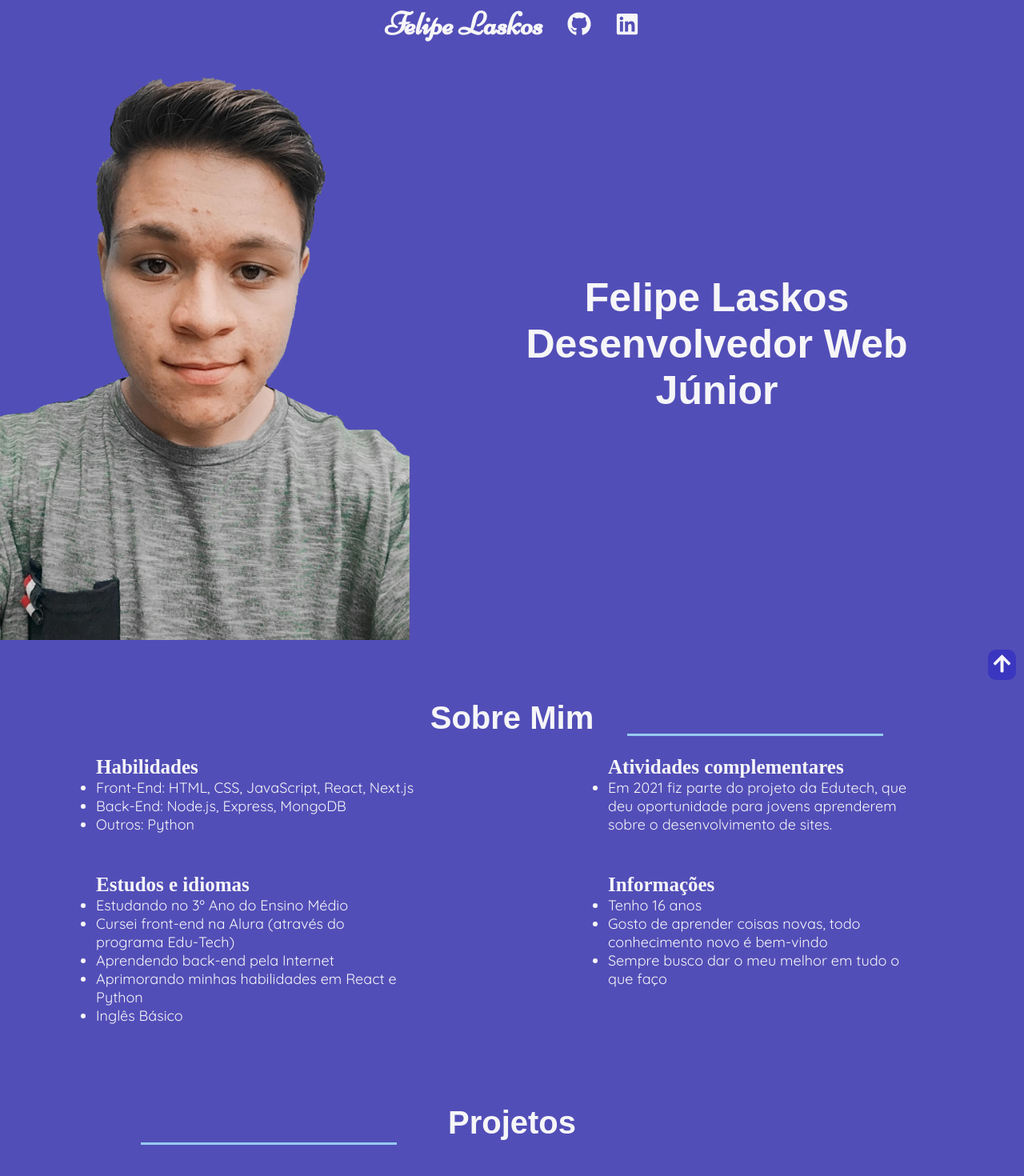
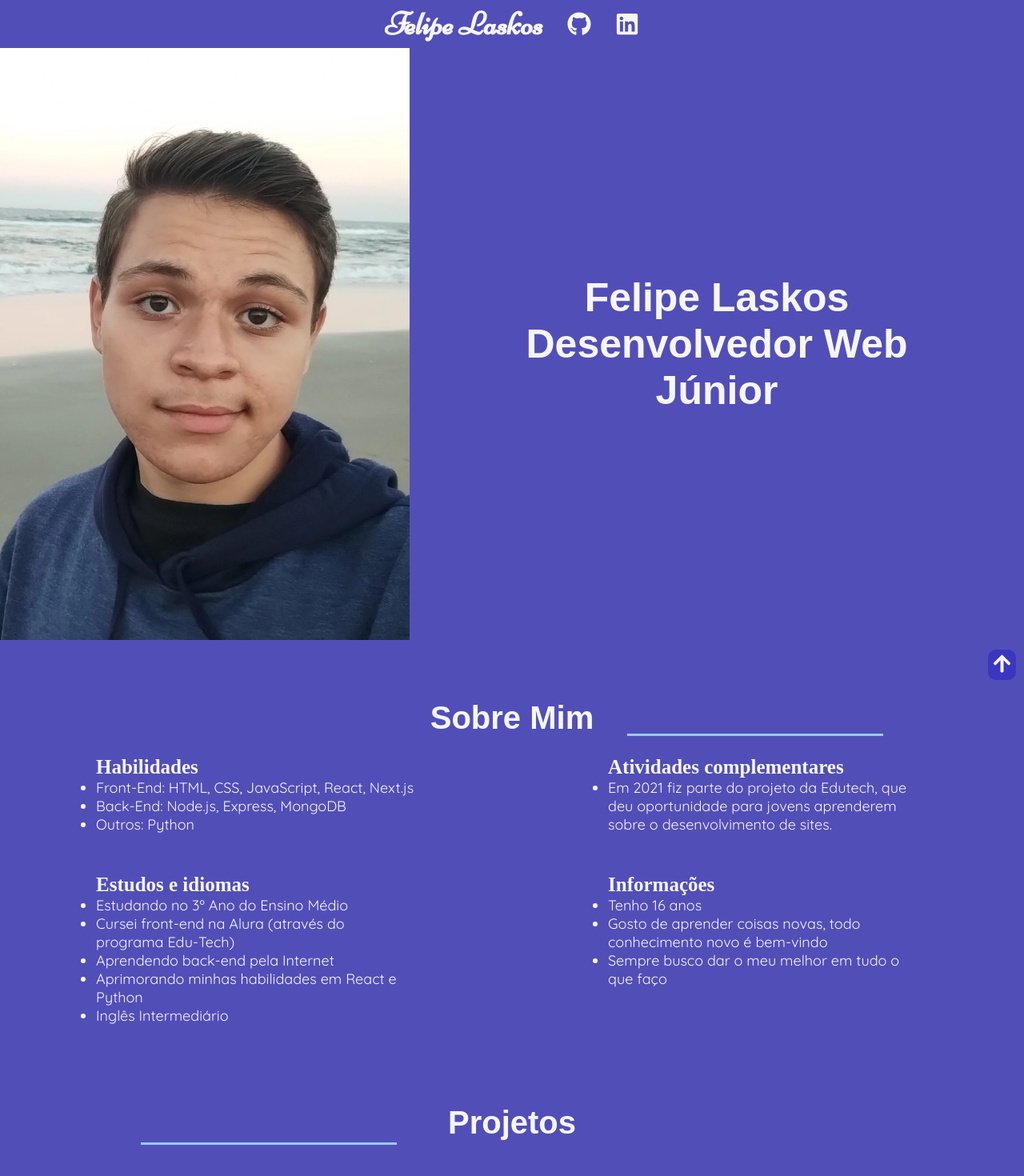
Before and after one commit to Felipe-Laskos/portfolio, a Next.js app: page / in a window 1280 px wide. Shown: the top 1470 px of the page at 80% size. Built offline with nearby package versions, Linux system fonts and the light colour scheme; a web font is replaced by a local one.

Commit message:
atualizando foto e inglês

```diff
--- a/components/About/index.js
+++ b/components/About/index.js
@@ -25,7 +25,7 @@ const About = () => {
                 <li>Cursei front-end na Alura (através do programa Edu-Tech)</li>
                 <li>Aprendendo back-end pela Internet</li>
                 <li>Aprimorando minhas habilidades em React e Python</li>
-                <li>Inglês Básico</li>
+                <li>Inglês Intermediário</li>
             </ul>
             </List>
             <List>
--- a/components/Call/styles.js
+++ b/components/Call/styles.js
@@ -33,7 +33,7 @@ export const StyledCall = styled.section`
 
 export const CallImage = styled.div`
     width: 40%;
-    background: url("./img/felipe-laskos.png") center / cover no-repeat;
+    background: url("./img/felipe-laskos.jpeg") center / cover no-repeat;
 
     @media (max-width: 700px) {
         width: 100%;
```
Also changed, not shown: public/img/felipe-laskos.jpeg (added).
